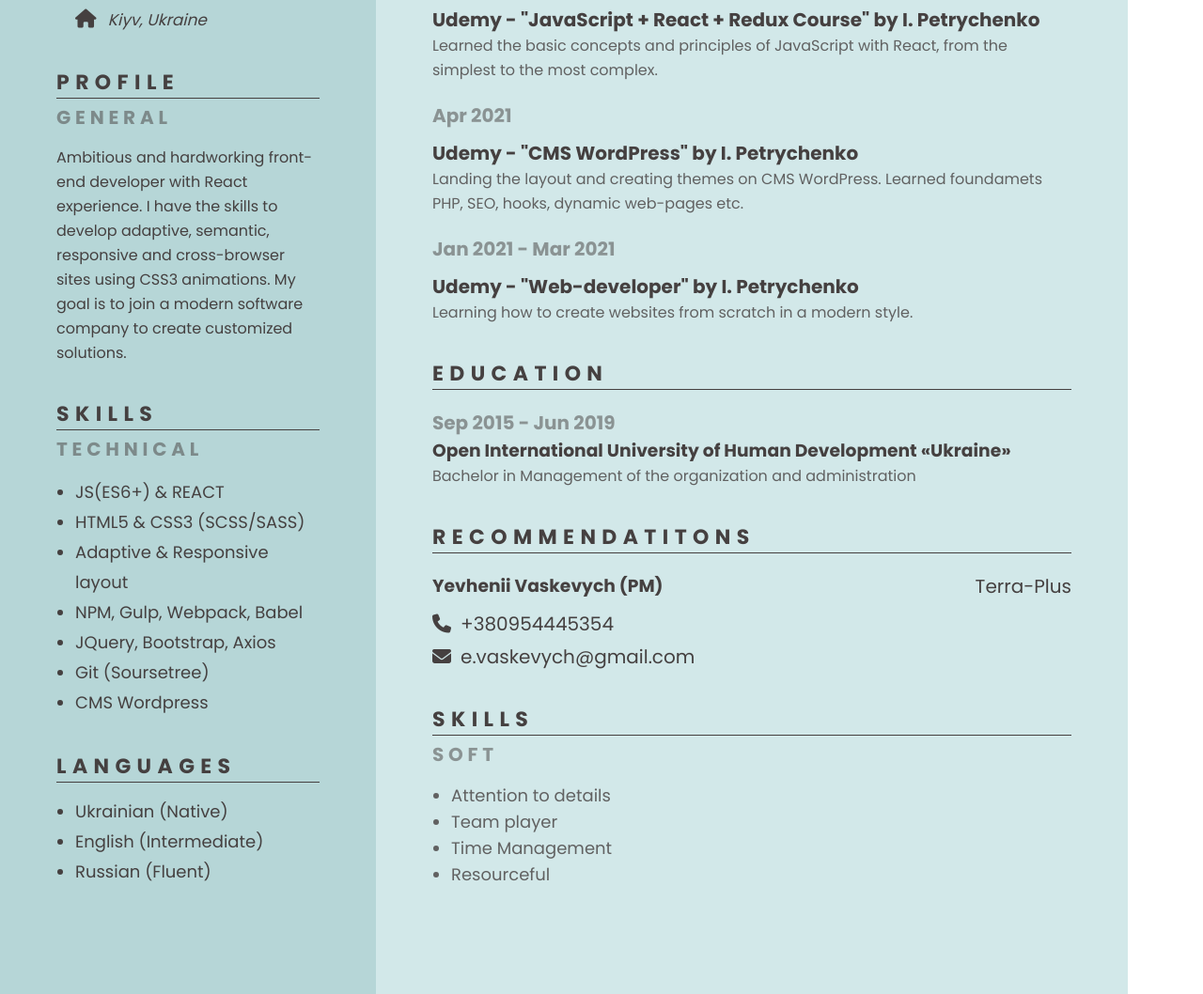
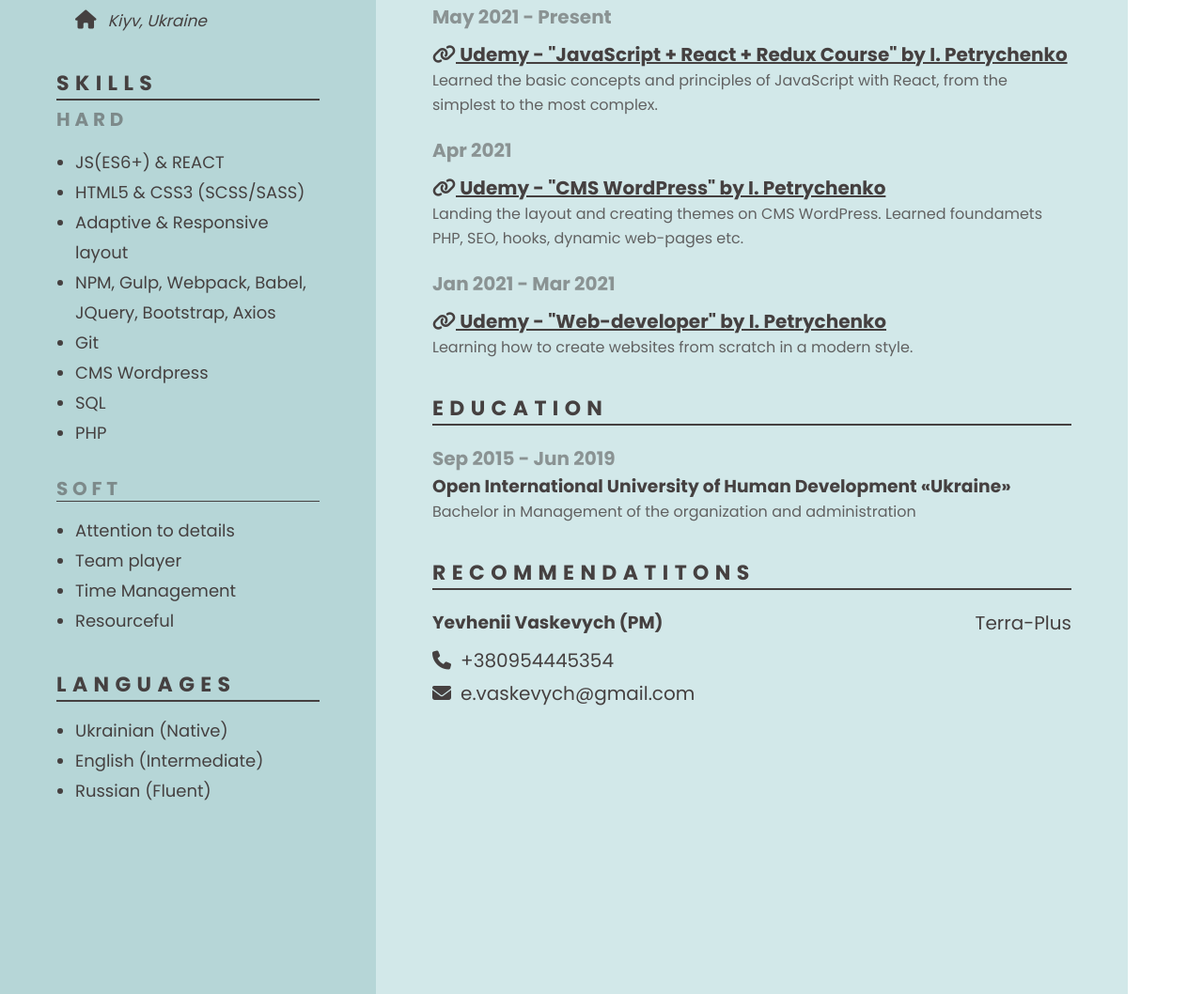
Before and after one commit to khalek98/CV-page, a website: page src/index.html in a window 1280 px wide. Shown: the part 641-1699 px from the top of the page at 94% size. Drawn offline with nearby package versions, Linux system fonts and the light colour scheme; files that its build step writes are made by us from their sources.

Commit message:
improved cv

```diff
--- a/src/index.html
+++ b/src/index.html
@@ -57,31 +57,46 @@
 
 
 
-            <div class="cv-block cv_block_profile mt-5  0">
+            <!-- <div class="cv-block cv_block_profile mt-5  0">
                 <h2 class="cv-block__title">Profile</h2>
                 <div class="divider"></div>
                 <h3 class="cv-block__subtitle">General</h3>
                 <div class="cv-block__descr">
                     Ambitious and hardworking front-end developer with React experience. I have the skills to develop adaptive, semantic, responsive and cross-browser sites using CSS3 animations. My goal is to join a modern software company to create customized solutions.
                 </div>
-            </div>
+            </div> -->
 
             <div class="cv-block">
                 <h2 class="cv-block__title">Skills</h2>
                 <div class="divider"></div>
-                <h3 class="cv-block__subtitle">Technical</h3>
+                <h3 class="cv-block__subtitle">HARD</h3>
                 <div class="cv-block__descr">
                     <ul class="cv-block__list">
                         <li class="cv-block__list-item">JS(ES6+) & REACT</li>
                         <li class="cv-block__list-item">HTML5 & CSS3 (SCSS/SASS)</li>
                         <li class="cv-block__list-item">Adaptive & Responsive layout</li>
-                        <li class="cv-block__list-item">NPM, Gulp, Webpack, Babel</li>
-                        <li class="cv-block__list-item">JQuery, Bootstrap, Axios</li>
-                        <li class="cv-block__list-item">Git (Soursetree)</li>
+                        <li class="cv-block__list-item">NPM, Gulp, Webpack, Babel, JQuery, Bootstrap, Axios</li>
+                        <li class="cv-block__list-item">Git</li>
                         <li class="cv-block__list-item">CMS Wordpress</li>
+                        <li class="cv-block__list-item">SQL</li>
+                        <li class="cv-block__list-item">PHP</li>
+                    </ul>
+
+                    <h3 class="cv-block__subtitle mt-30">Soft</h3>
+                    <div class="divider divider_bbn"></div>
+                    <div class="cv-block__descr">
+                    <ul class="cv-block__list">
+                        <li class="cv-block__list-item">Attention to details</li>
+                        <li class="cv-block__list-item">Team player</li>
+                        <li class="cv-block__list-item">Time Management</li>
+                        <li class="cv-block__list-item">Resourceful</li>
                     </ul>
                 </div>
+                </div>
+
             </div>
+
+
 
             <div class="cv-block">
                 <h2 class="cv-block__title">Languages</h2>
@@ -100,9 +115,11 @@
             <div class="cv-block mt-0">
                 <h2 class="cv-block__title">Experience</h2>
                 <div class="divider"></div>
+                <h3 class="cv-block__subtitle">Freelance</h3>
                 <h4 class="cv-block__date">May 2022</h4>
                 <a href="https://pogotowiehigieniczne.pl/" class="cv-block__link">
-                    Website creation "POGOTOWIE HIGIENICZNE" (WordPress)
+                    <i class="fa-solid fa-link"></i>
+                    POGOTOWIE HIGIENICZNE (WordPress)
                 </a>
                 <div class="cv-block__descr">
                     <ul class="cv-block__list mt-10">
@@ -115,7 +132,8 @@
 
                 <h4 class="cv-block__date">Feb 2022</h4>
                 <a href="https://terra-plus.com.ua/" class="cv-block__link">
-                    Improvement of the "Terra-Plus" website
+                    <i class="fa-solid fa-link"></i>
+                    Terra-Plus
                 </a>
                 <div class="cv-block__descr">
                     <ul class="cv-block__list mt-10">
@@ -132,6 +150,7 @@
                 <div class="divider"></div>
                 <h4 class="cv-block__date">May 2021 - Present</h4>
                 <a href="https://www.udemy.com/course/javascript_full/" class="cv-block__link">
+                    <i class="fa-solid fa-link"></i>
                     Udemy - "JavaScript + React + Redux Course" by I. Petrychenko
                 </a>
                 <div class="cv-block__descr">
@@ -140,6 +159,7 @@
 
                 <h4 class="cv-block__date">Apr 2021</h4>
                 <a href="https://www.udemy.com/certificate/UC-b3abcbc0-6ca0-44c9-a0cf-baebfb272ca0/" class="cv-block__link">
+                    <i class="fa-solid fa-link"></i>
                     Udemy - "CMS WordPress" by I. Petrychenko
                 </a>
                 <div class="cv-block__descr">
@@ -148,6 +168,7 @@
 
                 <h4 class="cv-block__date">Jan 2021 - Mar 2021</h4>
                 <a href="https://www.udemy.com/certificate/UC-fd60fcb9-fabc-4ef3-8d4a-326478cf914a/" class="cv-block__link">
+                    <i class="fa-solid fa-link"></i>
                     Udemy - "Web-developer" by I. Petrychenko
                 </a>
                 <div class="cv-block__descr">
@@ -184,19 +205,6 @@
                 </ul>
             </div>
 
-            <div class="cv-block">
-                <h2 class="cv-block__title">Skills</h2>
-                <div class="divider"></div>
-                <h3 class="cv-block__subtitle">Soft</h3>
-                <div class="cv-block__descr">
-                    <ul class="cv-block__list">
-                        <li class="cv-block__list-item">Attention to details</li>
-                        <li class="cv-block__list-item">Team player</li>
-                        <li class="cv-block__list-item">Time Management</li>
-                        <li class="cv-block__list-item">Resourceful</li>
-                    </ul>
-                </div>
-            </div>
         </div>
     </div>
 </body>
--- a/src/sass/style.scss
+++ b/src/sass/style.scss
@@ -11,6 +11,10 @@
 
 .mt-50 {
 	margin-top: 50px !important;
+}
+
+.mt-30 {
+	margin-top: 30px !important;
 }
 
 .mt-10 {
@@ -135,9 +139,8 @@
 		.cv-block {
 			&__link {
 				margin-top: 10px;
-				font-weight: 700;
+				font-weight: 600;
 				display: inline-block;
-				text-decoration: none;
 				font-size: 20px;
 			}
 
@@ -230,7 +233,10 @@
 .divider {
 	width: 100%;
 	border: 1px solid #454040;
-	border-bottom: none;
+
+	&_bbn {
+		border-bottom: none;
+	}
 
 	&_main {
 		margin-top: 15px;
```
Also changed, not shown: dist/css/style.min.css, dist/index.html.
